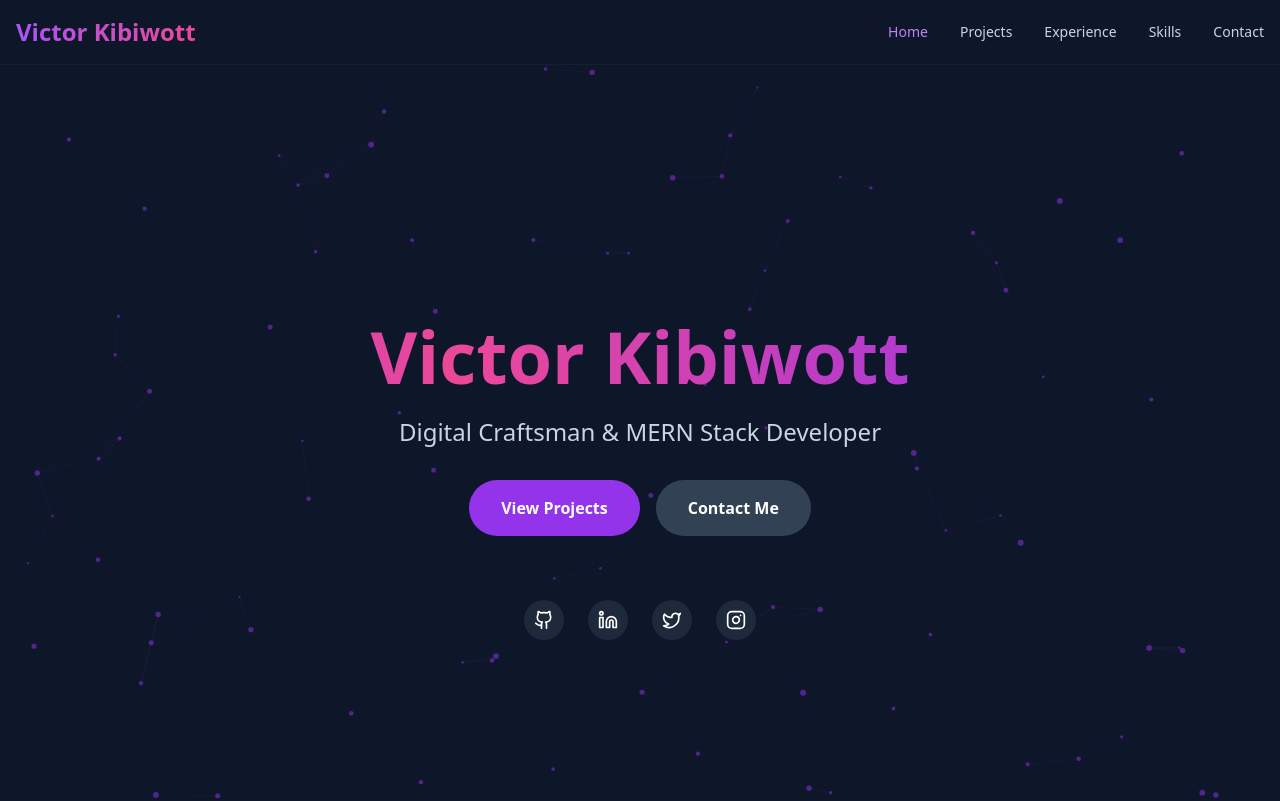
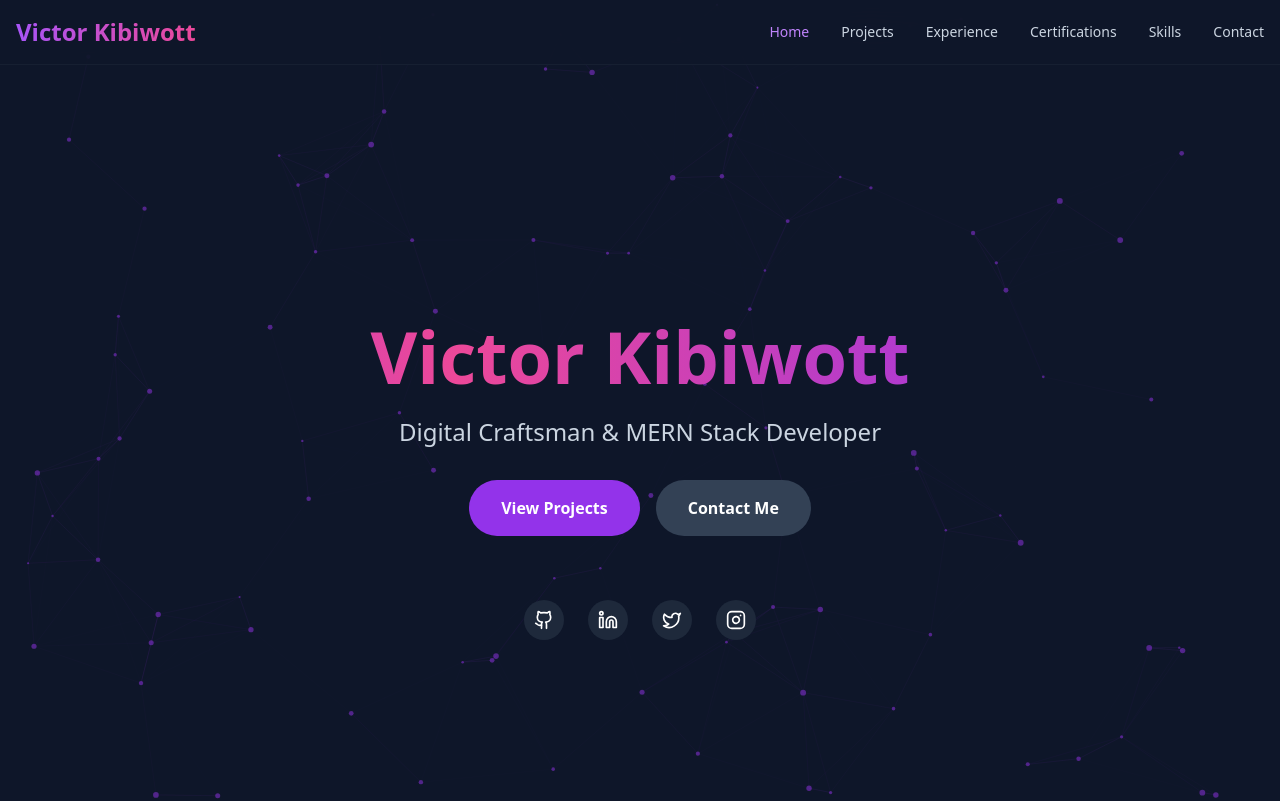
Before and after one commit to Victorkib/vicPortfolio, a React (Vite) app in the folder client/: page / in a window 1280 px wide. Shown: the top 801 px of the page. Built offline with nearby package versions, Linux system fonts and the light colour scheme.

Commit message:
certification and Edu changes

```diff
--- a/client/src/pages/EnhancedPortfolio.jsx
+++ b/client/src/pages/EnhancedPortfolio.jsx
@@ -2,36 +2,7 @@
 
 import { useState, useEffect, useRef } from 'react';
 import { motion, AnimatePresence } from 'framer-motion';
-import {
-  Code2,
-  ExternalLink,
-  Github,
-  Terminal,
-  Eye,
-  Brain,
-  X,
-  Briefcase,
-  Calendar,
-  Award,
-  Star,
-  Zap,
-  Users,
-  CheckCircle,
-  ArrowRight,
-  Download,
-  Mail,
-  Linkedin,
-  Twitter,
-  Instagram,
-  MapPin,
-  Sparkles,
-  Building,
-  School,
-  AlertCircle,
-  Loader2,
-  Axis3DIcon,
-  FileText,
-} from 'lucide-react';
+import { Code2, ExternalLink, Github, Terminal, Eye, Brain, X, Briefcase, Calendar, Award, Star, Zap, Users, CheckCircle, ArrowRight, Download, Mail, Linkedin, Twitter, Instagram, MapPin, Sparkles, Building, School, AlertCircle, Loader2, Axis3DIcon, FileText, Trophy } from 'lucide-react';
 import axios from 'axios';
 import { jsPDF } from 'jspdf';
 import 'jspdf-autotable';
@@ -46,6 +17,7 @@ const Portfolio = () => {
   const skillsRef = useRef(null);
   const contactRef = useRef(null);
   const homeRef = useRef(null);
+  const certificationsRef = useRef(null); // Added certificationsRef
   const [isGeneratingPDF, setIsGeneratingPDF] = useState(false);
   const [downloadFormat, setDownloadFormat] = useState('pdf');
 
@@ -136,6 +108,7 @@ const Portfolio = () => {
       { ref: homeRef, id: 'home' },
       { ref: projectsRef, id: 'projects' },
       { ref: experienceRef, id: 'experience' },
+      { ref: certificationsRef, id: 'certifications' }, // Added certificationsRef to sectionRefs
       { ref: skillsRef, id: 'skills' },
       { ref: contactRef, id: 'contact' },
     ];
@@ -451,6 +424,46 @@ const Portfolio = () => {
       description:
         'I earned a solid overall grade of B in the Kenya Certificate of Secondary Education, with strong performance in Mathematics, Physics, and Computer Studies, while actively participating in the ICT club, science and technology fairs, and demonstrating leadership and teamwork through academic group projects and extracurricular activities',
     },
+    {
+      degree: 'Primary School Certificate',
+      institution: 'Immaculate Parochial School',
+      period: 'December 2016',
+      description:
+        'Achieved a cumulative score of 375 with standout results in Mathematics, English, and Science. Actively involved in the Computer Club and participated in various science and technology exhibitions. Showcased strong leadership, collaboration, and problem-solving abilities through group assignments and co-curricular activities. Consistently maintained a disciplined academic record, earning recognition for reliability and dedication.',
+    },
+  ];
+
+  const certifications = [
+    {
+      id: 1,
+      title: 'Advanced JavaScript & Web Development',
+      issuer: 'Agile Business Solutions',
+      date: 'August 2024',
+      description:
+        'Comprehensive certification in advanced JavaScript concepts, modern web development frameworks, and best practices in full-stack development.',
+      skills: ['JavaScript', 'React', 'Node.js', 'Best Practices'],
+      icon: Trophy,
+    },
+    {
+      id: 2,
+      title: 'Google Developer Groups - Tech Leadership',
+      issuer: 'GDG - Google Developer Groups',
+      date: 'July 2024 - Completed', // Updated to show completion date
+      description:
+        'Active member and contributor to Google Developer Groups, participating in tech talks, workshops, and community-driven initiatives to advance technology awareness and leadership.',
+      skills: ['Community Leadership', 'Tech Mentorship', 'Web Technologies'],
+      icon: Users,
+    },
+    {
+      id: 3,
+      title: 'Hackfest 2024 - Winner', // Updated to reflect winning status
+      issuer: 'Machakos University Hackathon',
+      date: 'November 2024',
+      description:
+        'Won Machakos University Hackfest 2024 by delivering innovative Mental Health solution and demonstrating exceptional problem-solving skills and rapid development capabilities in a competitive environment.',
+      skills: ['Problem Solving', 'Rapid Development', 'Innovation', 'Leadership'],
+      icon: Sparkles,
+    },
   ];
 
   // Resume data for PDF generation
@@ -501,6 +514,13 @@ const Portfolio = () => {
         description:
           'Achieve a substantial grade of B in my Kenya Certificate of Secondary Education (KSCE)',
       },
+      { // Added primary school education to resume data for PDF
+        degree: 'PRIMARY SCHOOL CERTIFICATE',
+        institution: 'IMMACULATE PAROCHIAL SCHOOL',
+        period: 'DECEMBER 2016',
+        description:
+          'Achieved a cumulative score of 375 with standout results in Mathematics, English, and Science.',
+      },
     ],
     skills: [
       'Restful web services',
@@ -514,6 +534,23 @@ const Portfolio = () => {
     ],
     activities:
       "As a dedicated full MERN stack developer, I am passionate about leveraging technology to solve real-world problems and create impactful applications. My interests extend beyond coding—I'm actively involved in tech communities where I mentor aspiring developers and contribute to open-source projects. I am certified in advanced JavaScript and web development frameworks, continually building my skill set to stay at the forefront of industry trends.\n\nI enjoy volunteering with local organizations to promote digital literacy, helping bridge the technology gap. Additionally, I have led project teams on cross-functional initiatives, strengthening my leadership and collaboration skills. My work has been featured in tech blogs, and I'm fluent in both English and Swahili. These experiences shape my holistic approach to development, combining technical expertise with a dedication to community and growth.",
+    certifications: [ // Added certifications to resumeData
+      {
+        title: 'Advanced JavaScript & Web Development',
+        issuer: 'Agile Business Solutions',
+        date: 'August 2024',
+      },
+      {
+        title: 'Google Developer Groups - Tech Leadership',
+        issuer: 'GDG - Google Developer Groups',
+        date: 'July 2024 - Completed',
+      },
+      {
+        title: 'Hackfest 2024 - Winner',
+        issuer: 'Machakos University Hackathon',
+        date: 'November 2024',
+      },
+    ],
   };
 
   // Function to generate and download PDF resume
@@ -674,6 +711,39 @@ const Portfolio = () => {
         doc.text(edu.description, margin, yPos);
 
         yPos += 8;
+      });
+
+      // Add certifications (New section)
+      if (yPos > 250) {
+        doc.addPage();
+        yPos = 20;
+      }
+      doc.setFontSize(14);
+      doc.setFont('helvetica', 'bold');
+      doc.setTextColor(primaryColor[0], primaryColor[1], primaryColor[2]);
+      doc.text('CERTIFICATIONS', margin, yPos);
+
+      yPos += 8;
+      doc.setDrawColor(primaryColor[0], primaryColor[1], primaryColor[2]);
+      doc.line(margin, yPos, pageWidth - margin, yPos);
+
+      resumeData.certifications.forEach((cert) => {
+        yPos += 10;
+        doc.setFontSize(12);
+        doc.setFont('helvetica', 'bold');
+        doc.setTextColor(textColor[0], textColor[1], textColor[2]);
+        doc.text(cert.title, margin, yPos);
+
+        doc.setFontSize(11);
+        doc.setFont('helvetica', 'italic');
+        doc.text(`${cert.issuer} | ${cert.date}`, margin, yPos + 6);
+
+        yPos += 12;
+        doc.setFontSize(10);
+        doc.setFont('helvetica', 'normal');
+        const certLines = doc.splitTextToSize(cert.description, contentWidth);
+        doc.text(certLines, margin, yPos);
+        yPos += certLines.length * 5 + 5;
       });
 
       // Check if we need a new page for skills
@@ -813,15 +883,15 @@ const Portfolio = () => {
             padding-bottom: 5px;
             margin-bottom: 15px;
           }
-          .experience-item, .education-item {
+          .experience-item, .education-item, .certification-item { /* Added certification-item */
             margin-bottom: 15px;
           }
-          .job-title, .degree {
+          .job-title, .degree, .certification-title { /* Added certification-title */
             font-weight: bold;
             font-size: 14px;
             margin: 0 0 5px 0;
           }
-          .company-period, .institution-period {
+          .company-period, .institution-period, .issuer-date { /* Added issuer-date */
             font-style: italic;
             font-size: 13px;
             margin: 0 0 8px 0;
@@ -888,6 +958,22 @@ const Portfolio = () => {
               <p class="degree">${edu.degree}</p>
               <p class="institution-period">${edu.institution} | ${edu.period}</p>
               <p>${edu.description}</p>
+            </div>
+          `
+            )
+            .join('')}
+        </div>
+
+        {/* Added Certifications to DOCX */}
+        <div class="section">
+          <div class="section-title">CERTIFICATIONS</div>
+          ${resumeData.certifications
+            .map(
+              (cert) => `
+            <div class="certification-item">
+              <p class="certification-title">${cert.title}</p>
+              <p class="issuer-date">${cert.issuer} | ${cert.date}</p>
+              <p>${cert.description}</p>
             </div>
           `
             )
@@ -1338,6 +1424,7 @@ const Portfolio = () => {
               { name: 'Home', href: '#home' },
               { name: 'Projects', href: '#projects' },
               { name: 'Experience', href: '#experience' },
+              { name: 'Certifications', href: '#certifications' }, // Added Certifications link
               { name: 'Skills', href: '#skills' },
               { name: 'Contact', href: '#contact' },
             ].map((item) => (
@@ -1386,6 +1473,7 @@ const Portfolio = () => {
                   { name: 'Home', href: '#home' },
                   { name: 'Projects', href: '#projects' },
                   { name: 'Experience', href: '#experience' },
+                  { name: 'Certifications', href: '#certifications' }, // Added Certifications link
                   { name: 'Skills', href: '#skills' },
                   { name: 'Contact', href: '#contact' },
                 ].map((item) => (
@@ -1749,8 +1837,97 @@ const Portfolio = () => {
           </div>
         </section>
 
+        <section
+          id="certifications"
+          ref={certificationsRef}
+          className="py-20 px-4"
+        >
+          <div className="container mx-auto">
+            <div className="text-center mb-16">
+              <motion.h2
+                initial={{ opacity: 0, y: 20 }}
+                whileInView={{ opacity: 1, y: 0 }}
+                viewport={{ once: true }}
+                transition={{ duration: 0.5 }}
+                className="text-4xl font-bold mb-4"
+              >
+                Certifications & Achievements
+              </motion.h2>
+              <motion.div
+                initial={{ opacity: 0, y: 20 }}
+                whileInView={{ opacity: 1, y: 0 }}
+                viewport={{ once: true }}
+                transition={{ duration: 0.5, delay: 0.2 }}
+                className="w-20 h-1.5 bg-purple-600 mx-auto mb-6 rounded-full"
+              ></motion.div>
+              <motion.p
+                initial={{ opacity: 0, y: 20 }}
+                whileInView={{ opacity: 1, y: 0 }}
+                viewport={{ once: true }}
+                transition={{ duration: 0.5, delay: 0.3 }}
+                className="max-w-2xl mx-auto text-slate-300 text-lg"
+              >
+                Professional certifications and recognitions that demonstrate my
+                commitment to continuous learning and excellence
+              </motion.p>
+            </div>
+
+            <div className="grid grid-cols-1 md:grid-cols-3 gap-8 max-w-6xl mx-auto">
+              {certifications.map((cert, index) => {
+                const IconComponent = cert.icon;
+                return (
+                  <motion.div
+                    key={cert.id}
+                    initial={{ opacity: 0, y: 20 }}
+                    whileInView={{ opacity: 1, y: 0 }}
+                    viewport={{ once: true }}
+                    transition={{ duration: 0.5, delay: index * 0.1 }}
+                    className="bg-slate-800 rounded-xl p-6 border border-slate-700 hover:border-purple-500/50 transition-all duration-300 group"
+                    whileHover={{ y: -5 }}
+                  >
+                    {/* Icon Container */}
+                    <div className="mb-6 flex items-center justify-between">
+                      <div className="w-14 h-14 bg-purple-600/20 rounded-lg flex items-center justify-center group-hover:bg-purple-600/30 transition-all duration-300">
+                        <IconComponent className="w-7 h-7 text-purple-400" />
+                      </div>
+                      <span className="px-3 py-1 bg-slate-700/50 rounded-full text-xs text-slate-300">
+                        {cert.date}
+                      </span>
+                    </div>
+
+                    {/* Content */}
+                    <h3 className="text-xl font-bold text-white mb-2">
+                      {cert.title}
+                    </h3>
+                    <div className="flex items-center gap-2 text-purple-400 text-sm mb-3 font-medium">
+                      <Award className="w-4 h-4" />
+                      <span>{cert.issuer}</span>
+                    </div>
+
+                    <p className="text-slate-300 text-sm mb-4">
+                      {cert.description}
+                    </p>
+
+                    {/* Skills Tags */}
+                    <div className="flex flex-wrap gap-2">
+                      {cert.skills.map((skill) => (
+                        <span
+                          key={skill}
+                          className="px-2 py-1 bg-slate-700/50 rounded-md text-xs text-slate-300 border border-slate-600/50"
+                        >
+                          {skill}
+                        </span>
+                      ))}
+                    </div>
+                  </motion.div>
+                );
+              })}
+            </div>
+          </div>
+        </section>
+
         {/* Skills & Education Section */}
-        <section id="skills" ref={skillsRef} className="py-20 px-4">
+        <section id="skills" ref={skillsRef} className="py-20 px-4 bg-slate-800/30">
           <div className="container mx-auto">
             <div className="text-center mb-16">
               <motion.h2
```
